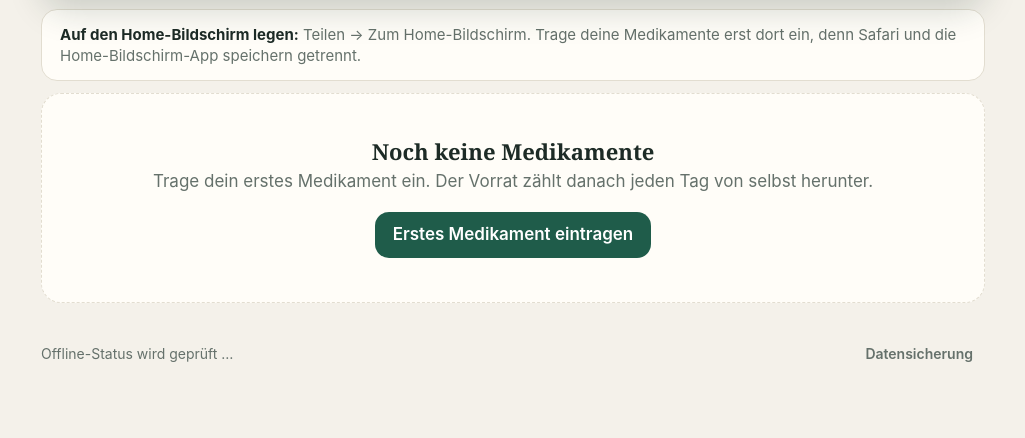
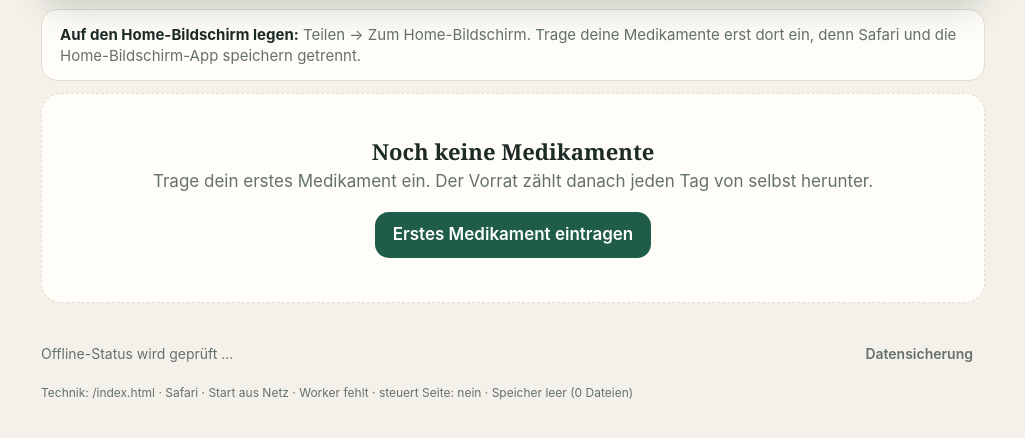
Before and after one commit to rolandkirsche/meine-rezepte, a plain HTML site: page index.html in a window 1280 px wide. Shown: the part 250-688 px from the top of the page, without its empty margins (127-1152 px from the left). Drawn offline with Linux system fonts and the light colour scheme.

Commit message:
Technik-Anzeige für die Suche nach dem Offline-Fehler ergänzen
Co-Authored-By: Claude Opus 5.5 <noreply@anthropic.com>

```diff
--- a/index.html
+++ b/index.html
@@ -137,7 +137,7 @@ textarea{width:100%;height:150px;border:1px solid var(--line);border-radius:12px
   <section class="hero" id="hero" aria-live="polite"><svg class="art" viewBox="0 0 100 100" aria-hidden="true"><g transform="rotate(-40 50 50)"><rect x="8" y="30" width="84" height="40" rx="20" fill="#fff"/></g></svg><h2 id="heroTitle"></h2><p id="heroText"></p><div class="counts" id="heroCounts"></div></section>
   <div class="notice" id="install" hidden><b>Auf den Home-Bildschirm legen:</b> Teilen → Zum Home-Bildschirm. Trage deine Medikamente erst dort ein, denn Safari und die Home-Bildschirm-App speichern getrennt.</div>
   <div id="content"></div>
-  <footer><span id="offline">Offline-Status wird geprüft …</span><button class="btn ghost" id="backup">Datensicherung</button></footer>
+  <footer><span id="offline">Offline-Status wird geprüft …</span><button class="btn ghost" id="backup">Datensicherung</button><div id="diag" style="flex-basis:100%;font-size:12px;overflow-wrap:anywhere"></div></footer>
 </main>
 
 <dialog id="dlg" aria-labelledby="formTitle">
@@ -535,7 +535,22 @@ document.addEventListener('visibilitychange',()=>{if(!document.hidden){shownDay=
 const standalone=navigator.standalone===true||matchMedia('(display-mode: standalone)').matches;
 $('install').hidden=standalone;
 if(navigator.storage&&navigator.storage.persist)navigator.storage.persist().catch(()=>{});
-function setOffline(t){$('offline').textContent=t+' · Version 5'}
+function setOffline(t){$('offline').textContent=t+' · Version 6'}
+// Technik-Anzeige zur Fehlersuche beim Offline-Start
+const startedFromWorker=!!(navigator.serviceWorker&&navigator.serviceWorker.controller);
+async function showDiag(){
+  const parts=[location.pathname,standalone?'Home-Bildschirm':'Safari',startedFromWorker?'Start aus Speicher':'Start aus Netz'];
+  try{
+    const reg=await navigator.serviceWorker.getRegistration();
+    parts.push('Worker '+(reg?(reg.active?reg.active.state:reg.installing?'installiert gerade':reg.waiting?'wartet':'ohne Status'):'fehlt'));
+    if(reg)parts.push('Bereich '+new URL(reg.scope).pathname);
+    parts.push('steuert Seite: '+(navigator.serviceWorker.controller?'ja':'nein'));
+    const names=await caches.keys();let n=0;
+    for(const name of names)n+=(await (await caches.open(name)).keys()).length;
+    parts.push('Speicher '+(names.join('+')||'leer')+' ('+n+' Dateien)');
+  }catch(e){parts.push('Fehler '+(e&&e.name))}
+  $('diag').textContent='Technik: '+parts.join(' · ');
+}
 if('serviceWorker' in navigator){
   navigator.serviceWorker.register('./sw.js').catch(()=>setOffline('Offline-Speicher konnte nicht eingerichtet werden'));
   // „Bereit“ erst melden, wenn der Worker diese Seite steuert und die Datei wirklich gespeichert ist.
@@ -543,8 +558,8 @@ if('serviceWorker' in navigator){
     const on=!!navigator.serviceWorker.controller;
     setOffline(on&&hit?'✓ Offline bereit · Daten nur auf diesem iPad':!hit?'Noch nicht offline bereit: Dateien fehlen. App mit Internet neu öffnen.':'Noch nicht offline bereit: App einmal schließen und mit Internet neu öffnen.');
   }).catch(()=>setOffline('Noch nicht offline bereit: Speicher nicht verfügbar.'));
-  navigator.serviceWorker.ready.then(checkOffline);
-  navigator.serviceWorker.addEventListener('controllerchange',checkOffline);
+  showDiag();navigator.serviceWorker.ready.then(checkOffline).then(showDiag);
+  navigator.serviceWorker.addEventListener('controllerchange',()=>{checkOffline();showDiag()});
 }else setOffline('Offline-Betrieb hier nicht verfügbar');
 
 render();
--- a/sw.js
+++ b/sw.js
@@ -1,6 +1,6 @@
 // Antwortet immer zuerst aus dem Speicher (funktioniert offline) und holt im
 // Hintergrund neue Dateien, die beim nächsten Start der App aktiv sind.
-const CACHE = 'meine-rezepte-v5';
+const CACHE = 'meine-rezepte-v6';
 const FILES = ['./', './index.html', './manifest.webmanifest', './icon.svg', './icon-180.png', './icon-192.png', './icon-512.png', './vendor/zxing.min.js'];
 
 self.addEventListener('install', event => {
```
